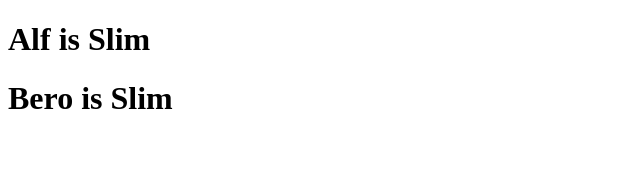
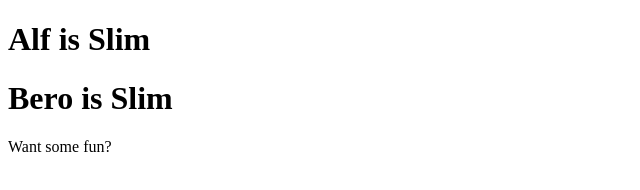
Before and after one commit to kjsmania/alf-cat, a plain HTML site: page index.html in a window 1280 px wide. Shown: the whole page, without its empty margins (0-640 px from the left). Drawn offline with Linux system fonts and the light colour scheme.

Commit message:
놀이 문장 추가 및 기능 목록 추가

```diff
--- a/index.html
+++ b/index.html
@@ -9,5 +9,6 @@
 <body>
     <h1>Alf is Slim</h1>
     <h1>Bero is Slim</h1>
+    <div>Want some fun?</div>
 </body>
 </html>
```
Also changed, not shown: 1 other file.
